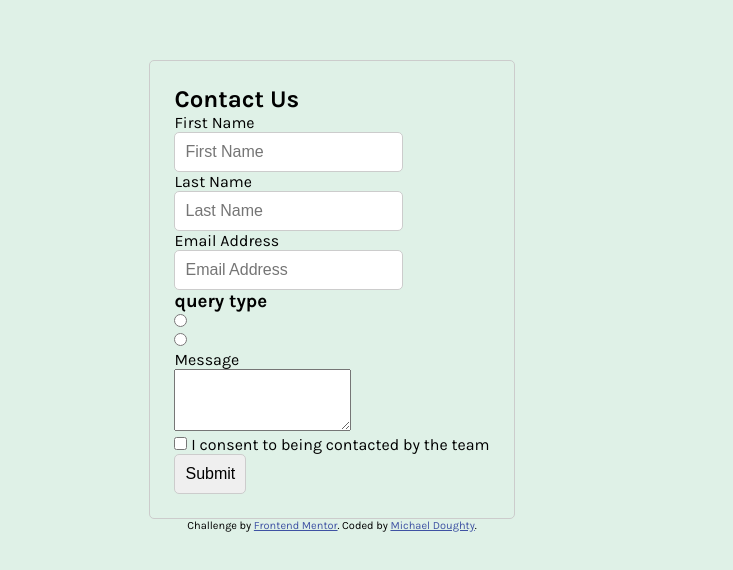
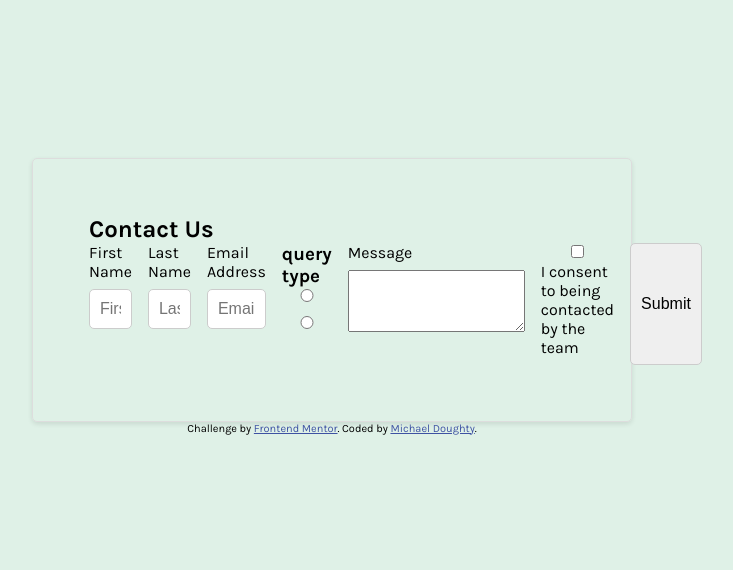
Before and after one commit to YekimCodez/contact-form-main, a website: page index.html in a window 1280 px wide. Shown: the part 104-674 px from the top of the page, without its empty margins (308-1041 px from the left). Drawn offline with Linux system fonts and the light colour scheme.

Commit message:
Adding styles to the form elements

```diff
--- a/assets/scss/main.scss
+++ b/assets/scss/main.scss
@@ -13,17 +13,45 @@ body {
 
 
     .wrapper {
-        display: flex;
-        flex-direction: column;
+        max-width: 600px;
+        margin: 0 auto;
         padding: 1.5rem;
-        border: 1px solid #ccc;
+        border: 1px solid #ddd;
         border-radius: 5px;
+        box-shadow: 0 2px 5px rgba(0, 0, 0, 0.1);
 
-        input {
-            padding: 10px;
-            font-size: $medium;
-            border: 1px solid #ccc;
-            border-radius: 5px;
+        .form-home {
+            display: flex;
+            flex-direction: column;
+            width: 100%;
+            padding: 2rem;
+
+            .my-form {
+                display: flex;
+                width: 100%;
+                gap: 1rem;
+
+                .form_group {
+                    margin-bottom: 0.5rem;
+                }
+
+                label {
+                    margin-bottom: 0.5rem;
+                    display: block;
+                    font-weight: $bold;
+                }
+
+                input {
+                    padding: 10px;
+                    font-size: $medium;
+                    border: 1px solid #ccc;
+                    border-radius: 5px;
+                    width: 100%;
+                }
+            }
+
         }
+
+
     }
 }
```
Also changed, not shown: assets/css/main.css, 1 other file.
